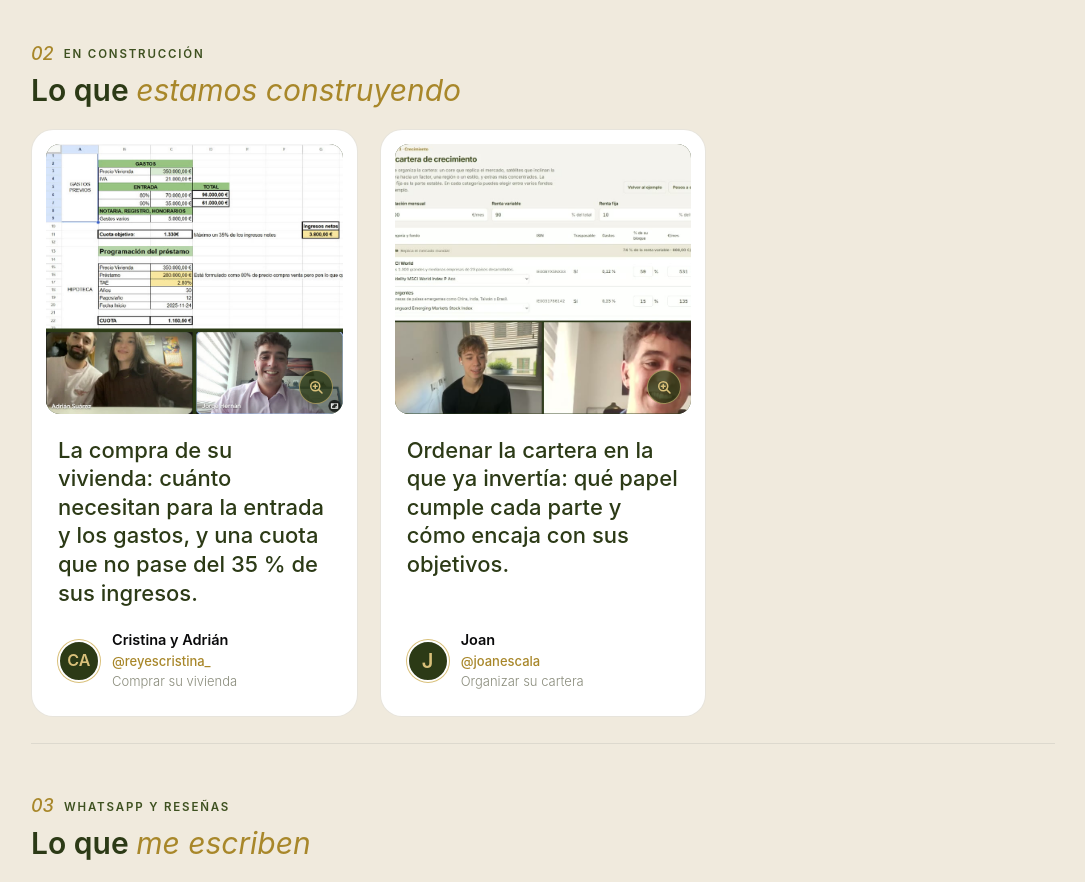
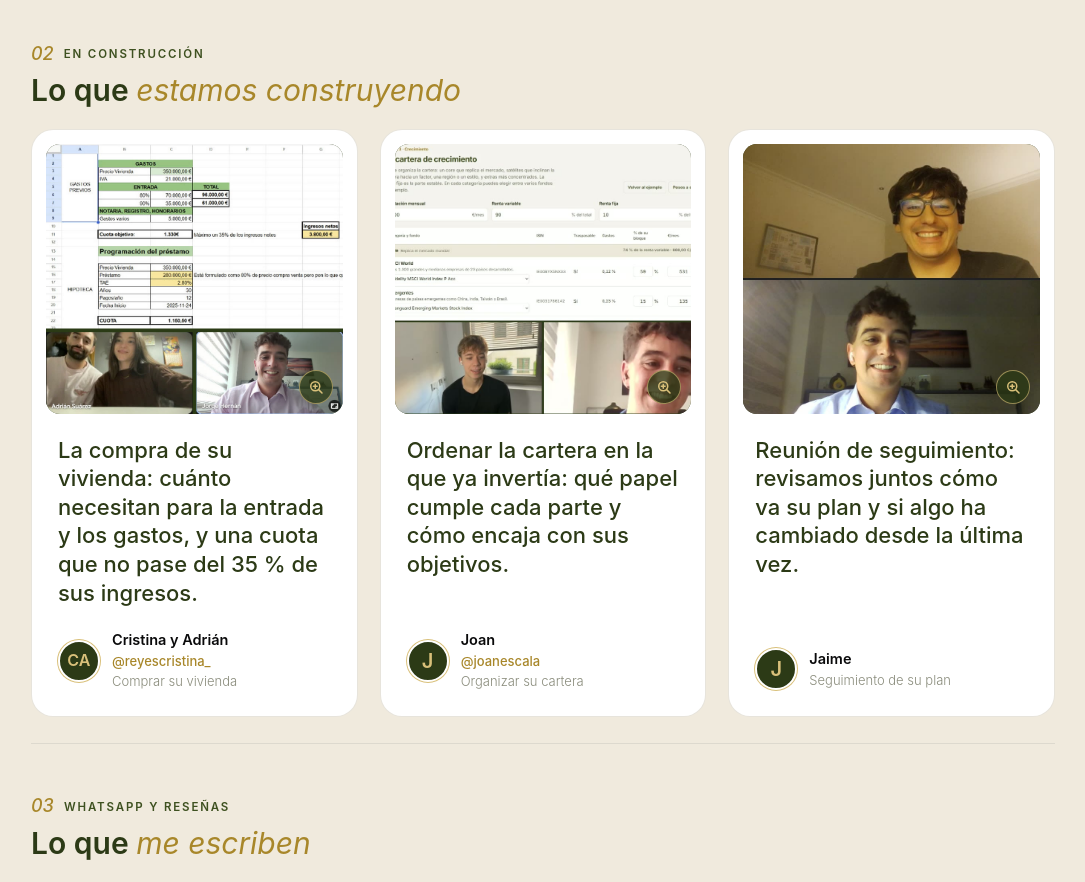
Before and after one commit to jorgehernangro-maker/curly-goggles, a plain HTML site: page index.html in a window 1280 px wide. Shown: the part 3560-4442 px from the top of the page, without its empty margins (97-1182 px from the left). Drawn offline with Linux system fonts and the light colour scheme.

Commit message:
Landing: tarjeta de seguimiento con Jaime (borrador local, sin publicar)
Co-Authored-By: Claude Opus 5.5 <noreply@anthropic.com>

```diff
--- a/index.html
+++ b/index.html
@@ -490,6 +490,13 @@
                 <div class="who"><div class="who__av who__av--ini">J</div><div><b>Joan</b><a class="who__ig" href="https://www.instagram.com/joanescala/" target="_blank" rel="noopener">@joanescala</a><span>Organizar su cartera</span></div></div>
               </div>
             </article>
+            <article class="card">
+              <button class="ph-img ph-img--res ph-img--meet has-img" type="button" aria-label="Ver la reunión en grande" data-full="construyendo/seguimiento.jpg"><img src="construyendo/seguimiento.jpg" alt="Reunión de seguimiento por videollamada con Jaime" loading="lazy"></button>
+              <div class="card__body">
+                <p class="card__build">Reunión de seguimiento: revisamos juntos cómo va su plan y si algo ha cambiado desde la última vez.</p>
+                <div class="who"><div class="who__av who__av--ini">J</div><div><b>Jaime</b><span>Seguimiento de su plan</span></div></div>
+              </div>
+            </article>
           </div>
           <div class="bar"><span></span></div>
         </div>
```
Also changed, not shown: construyendo/seguimiento.jpg (added).
